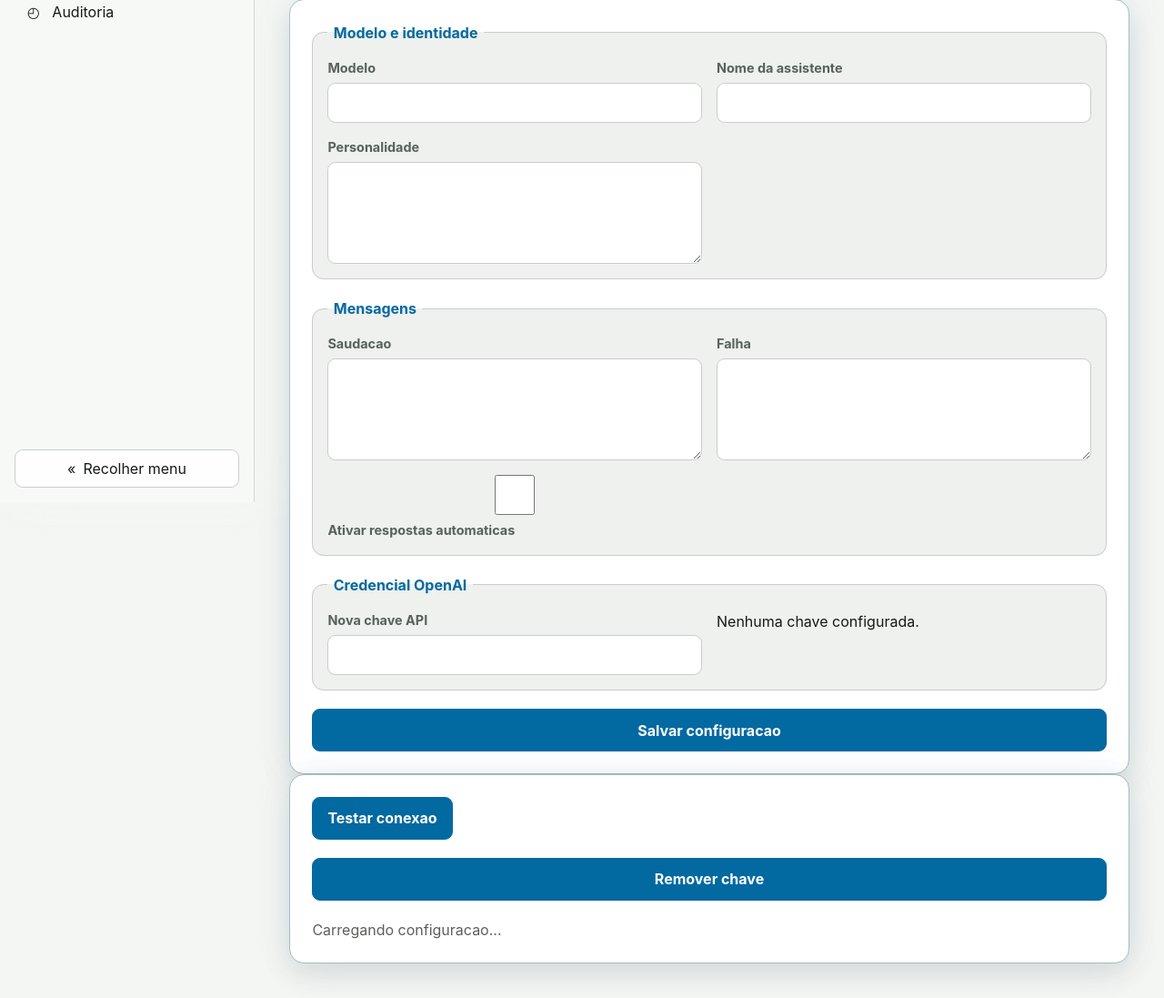
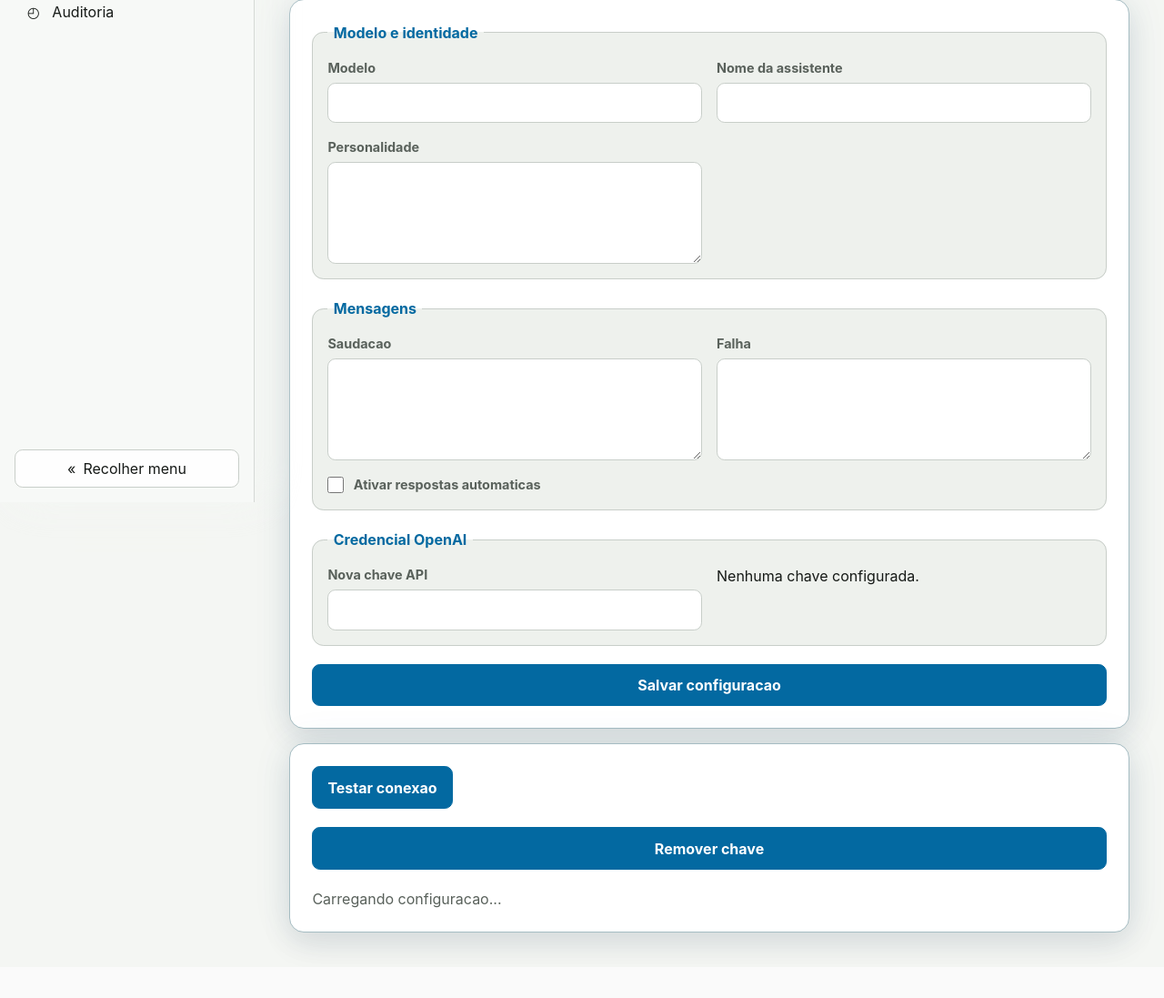
Before and after one commit to gitandol/saas-atendimento, a Django app: template templates/ia/configuracao.html in a window 1280 px wide. Shown: the part 248-1345 px from the top of the page at 91% size. After the commit the page ends 1299 px from the top, so only its background shows below. Run offline with Django 5.2, Linux system fonts and the light colour scheme; the template is opened without the code that fills it, so the values that code supplies are empty; style sheets or scripts are compiled from the project's sources.

Commit message:
fix: ajusta layout da configuracao de ia

```diff
--- a/requirements/base.txt
+++ b/requirements/base.txt
@@ -4,3 +4,5 @@ django-ninja>=1.4,<2
 gunicorn>=23,<24
 psycopg[binary]>=3.2,<4
 whitenoise>=6.8,<7
+cryptography>=46,<51
+requests>=2.32,<3
--- a/static/src/css/configuracao-empresa.css
+++ b/static/src/css/configuracao-empresa.css
@@ -1,3 +1,8 @@
+.pilha-configuracao {
+  display: grid;
+  gap: 1rem;
+}
+
 .formulario-configuracao {
   display: grid;
   gap: 1.25rem;
@@ -38,6 +43,23 @@
   color: var(--cor-texto);
 }
 
+.formulario-configuracao .campo-checkbox {
+  display: flex;
+  width: fit-content;
+  align-items: center;
+  gap: 0.65rem;
+}
+
+.formulario-configuracao .campo-checkbox input[type="checkbox"] {
+  width: 1.125rem;
+  height: 1.125rem;
+  min-height: 0;
+  flex: 0 0 auto;
+  padding: 0;
+  margin: 0;
+  accent-color: var(--cor-primaria);
+}
+
 .formulario-configuracao textarea {
   min-height: 7rem;
 }
--- a/templates/ia/configuracao.html
+++ b/templates/ia/configuracao.html
@@ -17,7 +17,7 @@
     {% include "componentes/link_ajuda.html" with topico_ajuda="configuracao-de-ia" %}
   </section>
 
-  <section id="carregador-ia" hx-get="/api/v1/ia/configuracao" hx-trigger="load" hx-swap="none">
+  <section id="carregador-ia" class="pilha-configuracao" hx-get="/api/v1/ia/configuracao" hx-trigger="load" hx-swap="none">
     <form
       id="formulario-ia"
       class="cartao formulario-configuracao"
@@ -36,7 +36,7 @@
         <legend>Mensagens</legend>
         <label>Saudacao <textarea name="mensagem_saudacao" maxlength="1000"></textarea></label>
         <label>Falha <textarea name="mensagem_falha" maxlength="1000"></textarea></label>
-        <label><input name="respostas_automaticas_ativas" type="checkbox"> Ativar respostas automaticas</label>
+        <label class="campo-checkbox"><input name="respostas_automaticas_ativas" type="checkbox"> Ativar respostas automaticas</label>
       </fieldset>
       <fieldset>
         <legend>Credencial OpenAI</legend>
```
Also changed, not shown: apps/ia/tests/test_pagina_configuracao.py (+27 -0 lines).
